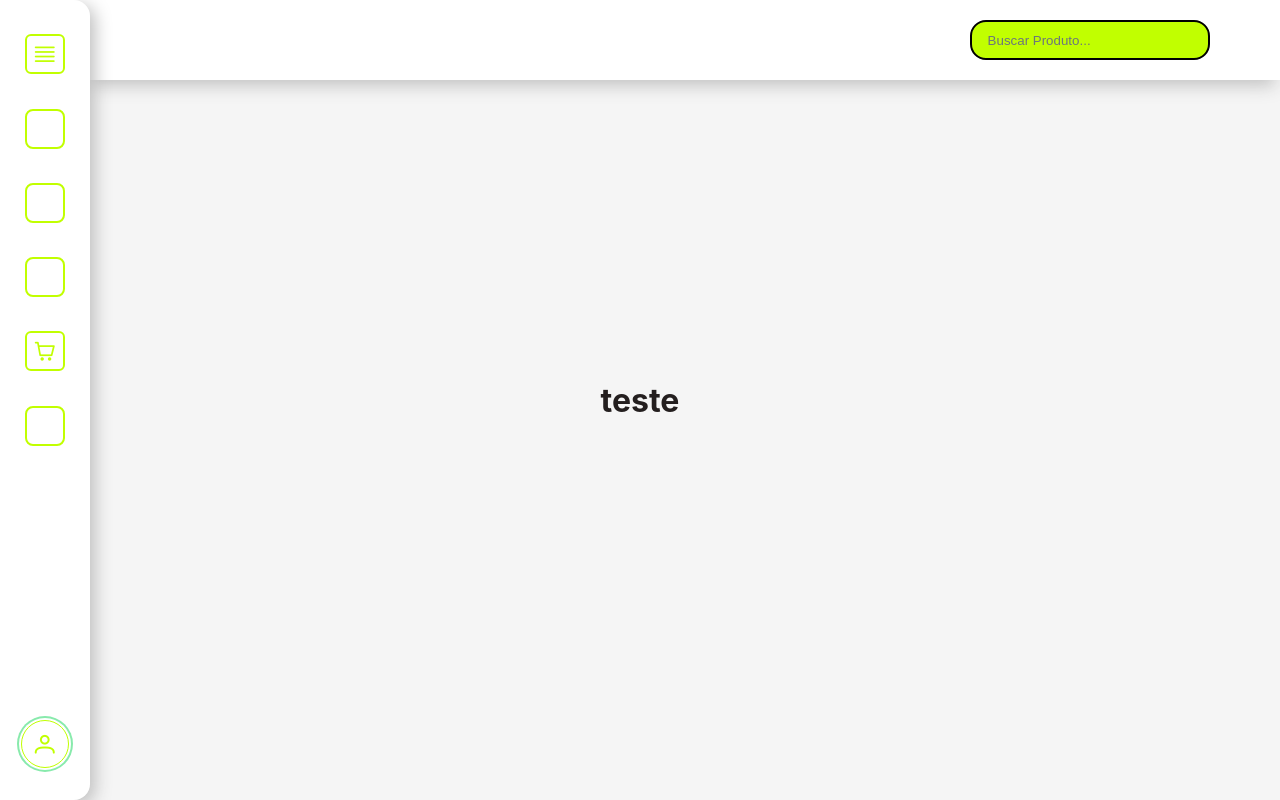
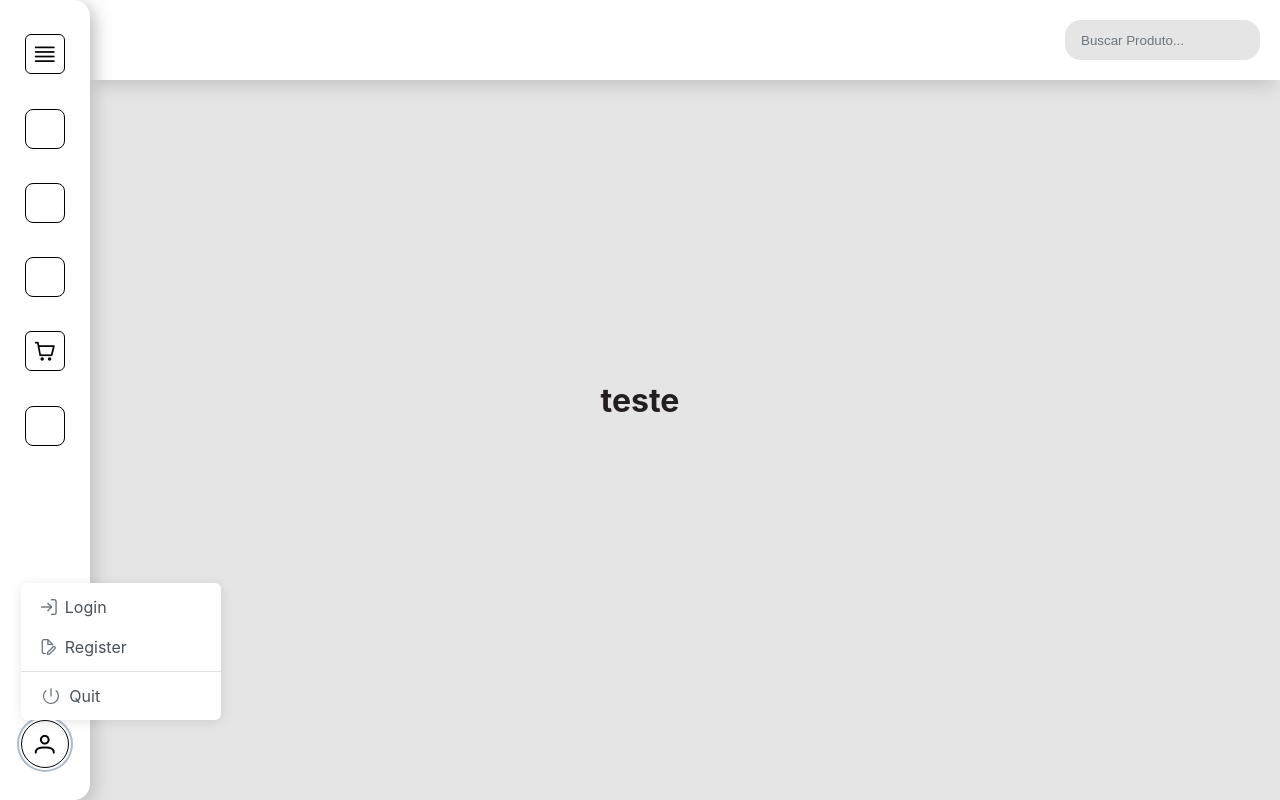
Before and after one commit to FYuriVS/projeto1, a React (Create React App) app: page /cart in a window 1280 px wide. Both pictures are taken after a click on the button 44 px from the left and 744 px from the top of the page. Built offline with nearby package versions, Linux system fonts and the light colour scheme.

Commit message:
feat/login-page

```diff
--- a/src/App.css
+++ b/src/App.css
@@ -1,5 +1,5 @@
 .App {
-  background-color: #f5f5f5;
+  background-color: #e5e5e5;
   min-height: 100vh;
   display: flex;
   align-items: center;
--- a/src/components/basicos/Container/Container.css
+++ b/src/components/basicos/Container/Container.css
@@ -14,10 +14,10 @@
   width: 100%;
   display: flex;
   flex-direction: column;
-  justify-content: end;
+  justify-content: center;
   align-items: center;
   gap: 2rem;
-  margin-bottom: 2rem;
+  margin-top: 2rem;
 }
 
 @media screen and (max-width: 700px) {
--- a/src/components/basicos/Container/Container.tsx
+++ b/src/components/basicos/Container/Container.tsx
@@ -9,7 +9,6 @@ export function Container() {
       <div>
         <div className="logo"></div>
       </div>
-
       <div className="ofers">
         <CardCarousel />
       </div>
--- a/src/components/basicos/SearchBar/SearchBar.css
+++ b/src/components/basicos/SearchBar/SearchBar.css
@@ -1,13 +1,9 @@
-input {
-  width: 15rem;
+.search-input {
+  width: auto;
   height: 2.5rem;
   border-radius: 1rem;
   border: none;
   outline: none;
-  background-color: #c1ff00;
-  border: 2px solid black;
-  color: #fff;
+  background-color: #e5e5e5;
   padding-left: 1rem;
-  position: absolute;
-  right: 5.5%;
 }
--- a/src/components/basicos/SearchBar/SearchBar.tsx
+++ b/src/components/basicos/SearchBar/SearchBar.tsx
@@ -3,8 +3,8 @@ import "./SearchBar.css";
 
 export function SearchBar() {
   return (
-    <div>
-      <input placeholder="Buscar Produto..."></input>
+    <div className="search-bar">
+      <input className="search-input" placeholder="Buscar Produto..."></input>
     </div>
   );
 }
--- a/src/components/basicos/SideBar/SideBar.css
+++ b/src/components/basicos/SideBar/SideBar.css
@@ -46,7 +46,7 @@
   width: 2.5rem;
   height: 2.5rem;
   background-color: #fff;
-  border: 2px solid #c1ff00;
+  border: 1px solid #000;
   border-radius: 0.5rem;
   cursor: pointer;
 }
@@ -55,7 +55,7 @@
   width: 2.5rem;
   height: 2.5rem;
   background-color: #fff;
-  border: 2px solid #c1ff00;
+  border: 2px solid #000;
   border-radius: 0.5rem;
   cursor: pointer;
 }
@@ -99,9 +99,16 @@
 }
 
 h2 {
-  color: #c1ff00;
   font-weight: bold;
 }
+
+/* .p-dialog-content {
+  display: flex !important;
+  text-align: center !important;
+  justify-content: center !important;
+  align-items: center !important;
+} */
+
 @media screen and (max-width: 700px) {
   .container-side {
     display: none;
--- a/src/components/basicos/SideBar/SideBar.tsx
+++ b/src/components/basicos/SideBar/SideBar.tsx
@@ -1,25 +1,55 @@
-import React, { useEffect, useState } from "react";
+import React, { useEffect, useRef, useState } from "react";
 import "./SideBar.css";
 
 import { useNavigate } from "react-router-dom";
 
 import { Button } from "primereact/button";
-
 import { Sidebar } from "primereact/sidebar";
+import { TieredMenu } from "primereact/tieredmenu";
+import { Dialog } from "primereact/dialog";
+import { InputText } from "primereact/inputtext";
 
 export function SideBar() {
   const [visibleLeft, setVisibleLeft] = useState(false);
+  const [visible, setVisible] = useState(false);
   const style = {
     width: "100%",
     backgroundColor: "#fff",
-    color: "#c1ff00",
-    border: "2px solid #c1ff00",
-    borderColor: "#c1ff00",
+    color: "#000",
+    border: "1px solid #000",
+    borderColor: "#000",
     outline: "none",
     padding: ".4rem 0",
   };
+  const navigate: any = useNavigate();
 
-  const navigate: any = useNavigate();
+  // const [isLogged, setIsLogeed] = useState(false);
+
+  const menu: any = useRef(null);
+  const items = [
+    {
+      label: "Login",
+      icon: "pi pi-sign-in",
+      command: () => {
+        setVisible(true);
+      },
+    },
+    {
+      label: "Register",
+      icon: "pi pi-file-edit",
+      command: () => {
+        setVisible(true);
+      },
+    },
+    {
+      separator: true,
+    },
+    {
+      label: "Quit",
+      icon: "pi pi-fw pi-power-off",
+      command: () => {},
+    },
+  ];
 
   return (
     <div className="test">
@@ -30,7 +60,7 @@ export function SideBar() {
               <Button
                 size="large"
                 icon="pi pi-align-justify"
-                severity="success"
+                severity="secondary"
                 style={style}
                 onClick={() => setVisibleLeft(true)}
               />
@@ -42,7 +72,7 @@ export function SideBar() {
               <Button
                 size="large"
                 icon="pi pi-shopping-cart"
-                severity="success"
+                severity="secondary"
                 style={style}
               />
             </div>
@@ -52,17 +82,19 @@ export function SideBar() {
             <Button
               size="large"
               icon="pi pi-user"
-              severity="success"
+              severity="secondary"
               rounded
               style={{
                 width: "100%",
                 backgroundColor: "#fff",
-                color: "#c1ff00",
-                borderColor: "#c1ff00",
+                color: "#000",
+                borderColor: "#000",
                 outline: "none",
                 padding: ".4rem 0",
               }}
+              onClick={(e) => menu.current.toggle(e)}
             />
+            <TieredMenu model={items} popup ref={menu} breakpoint="767px" />
           </div>
         </div>
         <Sidebar
@@ -83,11 +115,27 @@ export function SideBar() {
         <Button
           size="large"
           icon="pi pi-align-justify"
-          severity="success"
+          severity="secondary"
           style={style}
           onClick={() => setVisibleLeft(true)}
         />
       </div>
+
+      <Dialog
+        header="Login"
+        visible={visible}
+        style={{ width: "30rem", height: "35rem" }}
+        onHide={() => setVisible(false)}
+      >
+        <div className="container-login">
+          <div className="p-inputgroup">
+            <span className="p-inputgroup-addon ">
+              <i className="pi pi-user"></i>
+            </span>
+            <InputText placeholder="Username" />
+          </div>{" "}
+        </div>
+      </Dialog>
     </div>
   );
 }
--- a/src/components/basicos/TopBar/TopBar.css
+++ b/src/components/basicos/TopBar/TopBar.css
@@ -10,3 +10,9 @@
   width: 7rem;
   height: 5rem;
 }
+
+.searchBar {
+  display: flex;
+  justify-content: end;
+  width: 100%;
+}
```
